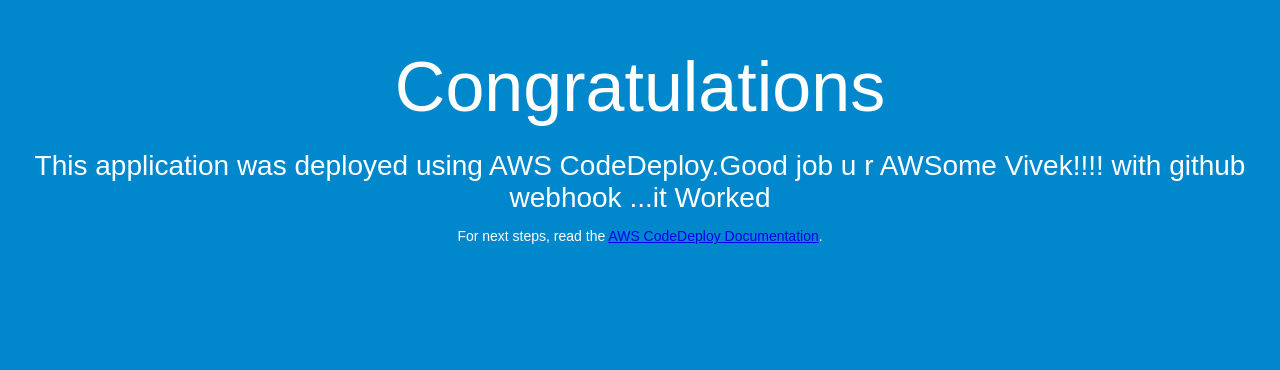
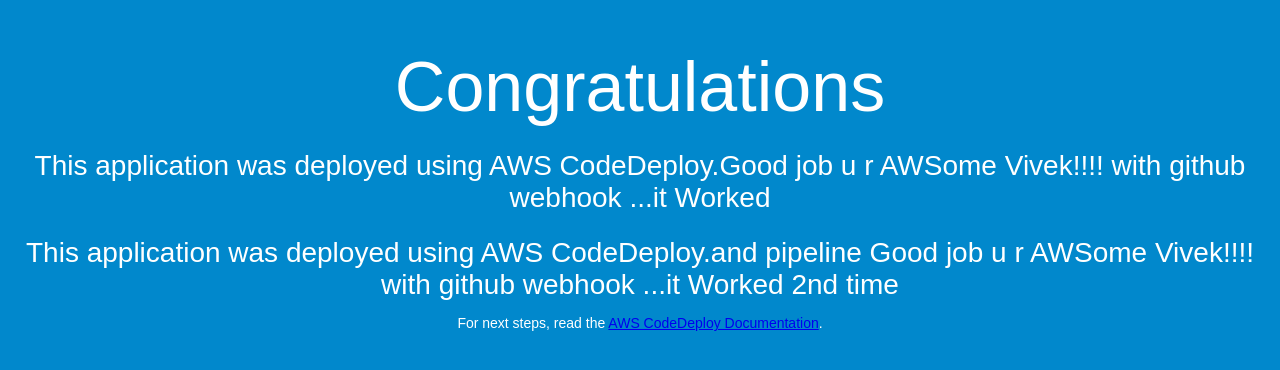
Before and after one commit to awsvivek/DemoDeploy, a plain HTML site: page index.html in a window 1280 px wide. Drawn offline with Linux system fonts and the light colour scheme.

Commit message:
github webhook2

```diff
--- a/index.html
+++ b/index.html
@@ -28,6 +28,7 @@
   <div align="center">
     <h1>Congratulations</h1>
     <h2>This application was deployed using AWS CodeDeploy.Good job u r AWSome Vivek!!!! with github webhook ...it Worked </h2>
+    <h2>This application was deployed using AWS CodeDeploy.and pipeline Good job u r AWSome Vivek!!!! with github webhook ...it Worked 2nd time </h2>
     <p>For next steps, read the <a href="http://aws.amazon.com/documentation/codedeploy">AWS CodeDeploy Documentation</a>.</p>
   </div>
 </body>
```
